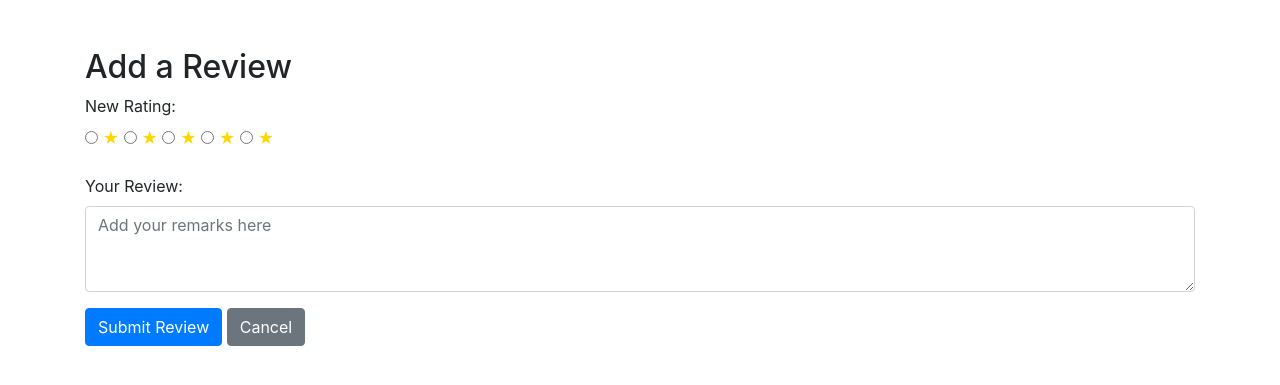
After one commit to RahulAntonyx23/AtoZ, a Flask app: page /review/3 in a window 1280 px wide. The commit adds this page. Shown: the top 385 px of the page. Run offline with Flask 3, Linux system fonts and the light colour scheme; data comes from the database, SQL or seed files in the repository; both versions use the stored data as it was after the commit; some libraries are stand-ins or nearby versions.

Commit message:
feat: add review system

```diff
--- a/new/app.py
+++ b/new/app.py
@@ -213,7 +213,7 @@ def view_requests(customer_id):
 
     # Fetch all service requests for the given customer_id
     cursor.execute('''
-        SELECT sr.id, sr.service_id, s.name as service_name, sr.customer_id, sr.service_status as status, p.name as professional_name
+        SELECT sr.id, sr.service_id, s.name as service_name, sr.customer_id, sr.service_status as status, sr.service_rating as rating, p.name as professional_name
         FROM service_requests sr
         JOIN services s ON sr.service_id = s.id
         LEFT JOIN professionals p ON sr.professional_id = p.id
@@ -223,9 +223,47 @@ def view_requests(customer_id):
 
     print("DEBUG: Requests fetched -", requests)  # Debugging line
 
+    requests_list = [dict(request) for request in requests]
+    print("DEBUG: Requests fetched -", requests_list)  # Debugging line
+
     conn.close()
     return render_template('customer/view_requests.html', requests=requests)
 
+@app.route('/review/<int:request_id>', methods=['GET'])
+def review(request_id):
+    print(f"Review ID: {request_id}")
+    conn = get_db_connection()
+    cursor = conn.cursor()
+    print(f"Executing query: SELECT * FROM service_requests WHERE id = {request_id}")
+    cursor.execute('SELECT * FROM service_requests WHERE id = ?', (request_id,))
+    request_data = cursor.fetchone()
+
+    # Convert to dictionary for easier readability?
+    request_data_dict = dict(request_data) if request_data else None
+    print(f"Request Data: {request_data_dict}")  # Debugging line
+
+    conn.close()
+
+    if request_data is None:
+        return "Request not found", 404
+
+    return render_template('review.html', title="Review", request=request_data_dict)
+
+
+@app.route('/submit_review/<int:request_id>', methods=['POST'])
+def submit_review(request_id):
+    rating = int(request.form.get('new_rating'))
+    review_text = request.form.get('review_text')
+    conn = get_db_connection()
+    cursor = conn.cursor()
+    cursor.execute('SELECT customer_id FROM service_requests where id =?', (request_id,))
+    customer_id = cursor.fetchone()[0]
+    cursor.execute('''UPDATE service_requests
+                   SET service_rating = ?, remarks = ?
+                   WHERE id = ?''', (rating, review_text, request_id))
+    conn.commit()
+    conn.close()
+    return redirect(url_for('view_requests', customer_id=customer_id))
 
 
 
--- /dev/null
+++ b/new/templates/review.html
@@ -0,0 +1,49 @@
+<!DOCTYPE html>
+<html lang="en">
+<head>
+    <meta charset="UTF-8">
+    <meta name="viewport" content="width=device-width, initial-scale=1.0">
+    <title>{{ title }}</title>
+    <link rel="stylesheet" href="https://stackpath.bootstrapcdn.com/bootstrap/4.5.2/css/bootstrap.min.css">
+    <style>
+        .fa-star { color: gold; }
+        .checked { color: orange; }
+    </style>
+</head>
+<body>
+<div class="container mt-5">
+    <h2>{{ 'Add a Review' if request['service_rating'] == 0 else 'Edit Review' }}</h2>
+
+    {% if request['service_rating'] > 0 %}
+        <div class="mb-3">
+            <strong>Existing Rating:</strong>
+            {% for star in range(1, 6) %}
+            <span class="fa fa-star {% if request['service_rating'] is not none and star <= request['service_rating'] %}checked{% endif %}">★</span>
+            {% endfor %}
+        </div>
+    {% endif %}
+
+    <form method="POST" action="{{ url_for('submit_review', request_id=request['id']) }}">
+        <div class="form-group">
+            <label for="new_rating">New Rating:</label>
+            <div>
+                {% for star in range(1, 6) %}
+                    <input type="radio" name="new_rating" value="{{ star }}" id="new_star{{ star }}" {% if star == request['service_rating'] %}checked{% endif %}>
+                    <label for="new_star{{ star }}" class="fa fa-star">★</label>
+                    <!-- <label for="new_star{{ star }}" class="fa fa-star {% if star <= request['service_rating'] %}checked{% endif %}">★</label> -->
+                {% endfor %}
+            </div>
+        </div>
+        <div class="form-group">
+            <label for="review">Your Review:</label>
+            <textarea class="form-control" id="review" name="review_text" rows="3" placeholder="Add your remarks here">{{ request['remarks'] or '' }}</textarea>
+        </div>
+        <button type="submit" class="btn btn-primary">Submit Review</button>
+        <a href="javascript:window.history.back();" class="btn btn-secondary">Cancel</a>
+    </form>
+</div>
+
+</body>
+
+
+</html>
```
Also changed, not shown: new/templates/customer/view_requests.html (+27 -0 lines), new/your_database.db.
